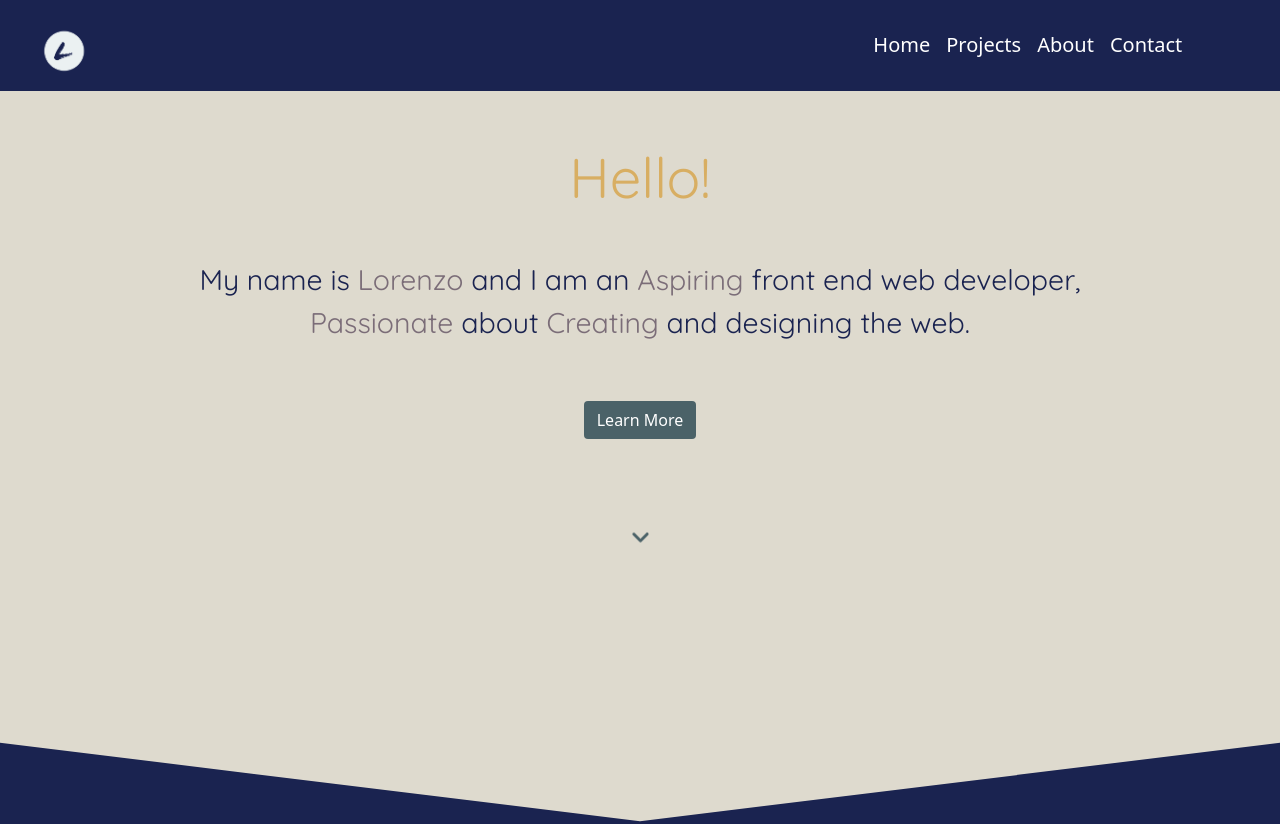
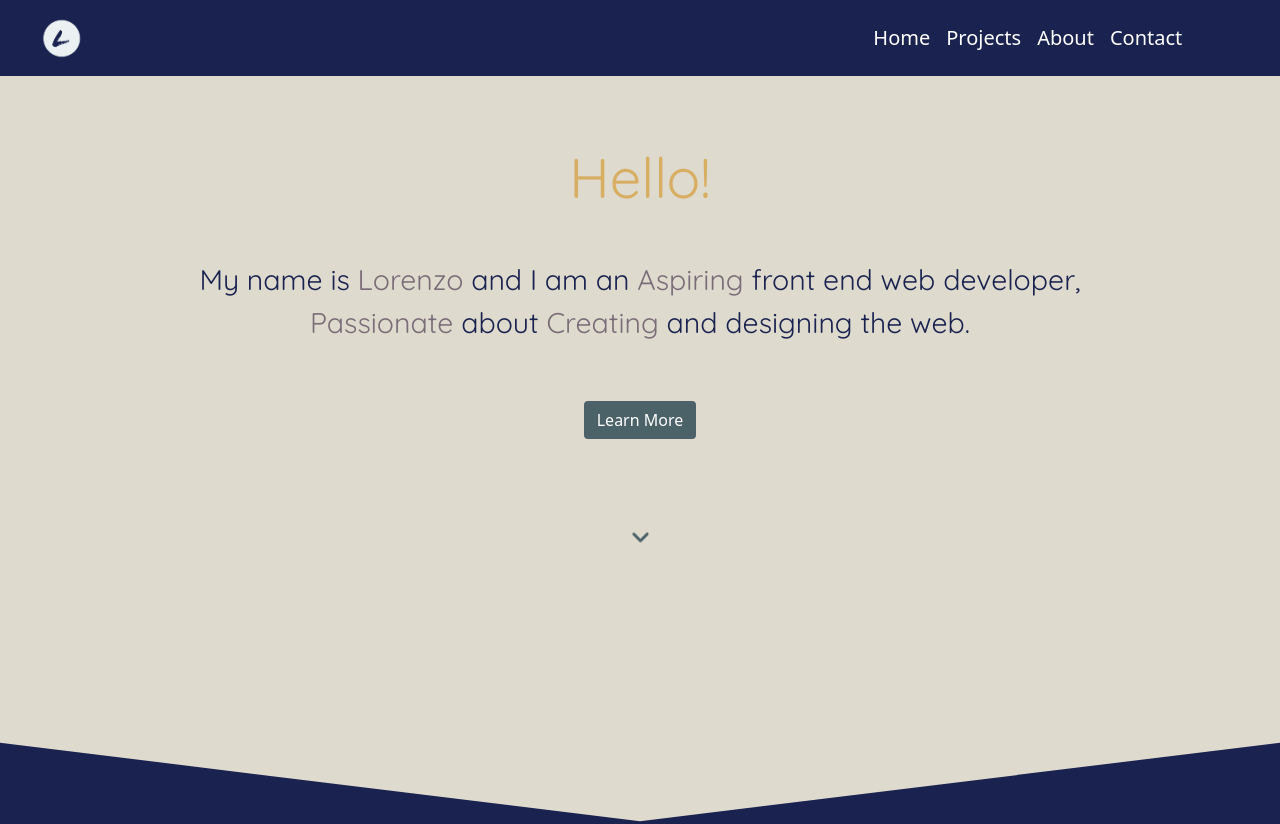
Before and after one commit to Renz757/React-Portfoilo, a React (Create React App) app: page /home in a window 1280 px wide. Shown: the top 824 px of the page. Built offline with nearby package versions, Linux system fonts and the light colour scheme.

Commit message:
Nav Spacing

```diff
--- a/src/components/HeaderComponent.js
+++ b/src/components/HeaderComponent.js
@@ -28,7 +28,7 @@ class Header extends Component {
         return (
             <>
                 <nav className="navStyles navbar navbar-expand-lg row m-0 align-items-center" id="#home">
-                    <div className="col-2 col-md-8 text-left mr-5 mr-lg-0">
+                    <div className="col-2 col-md-8 text-left mr-5 mr-lg-0 w-10">
                         <Link to="/home" className="logo"><img className="logo-image" src={Logo} alt="logo"/></Link>
                     </div>
 
@@ -49,7 +49,7 @@ class Header extends Component {
                         </ul>
                     </div>
 
-                    <div className="nav-utilities col-4 col-lg-2 align-items-end d-flex align-middle">
+                    <div className="nav-utilities col-4 col-lg-2 d-flex align-middle">
                         <MenuIcon onClick={this.toggleMenu} fontSize="large" className="MenuIcon d-lg-none" />
                     </div>
                 </nav>
--- a/src/styles/_HeaderStyles.scss
+++ b/src/styles/_HeaderStyles.scss
@@ -4,7 +4,6 @@ body {
 }
 
 .logo {
-    font-size: 3rem;
     color: $Mustard;
     font-family: $Lobster;
     margin-left: 20px;
@@ -13,8 +12,8 @@ body {
 }
 
 .logo-image {
-    height: 65px;
-    width: 65px;
+    height: 60px;
+    width: 60px;
 }
 
 
```
